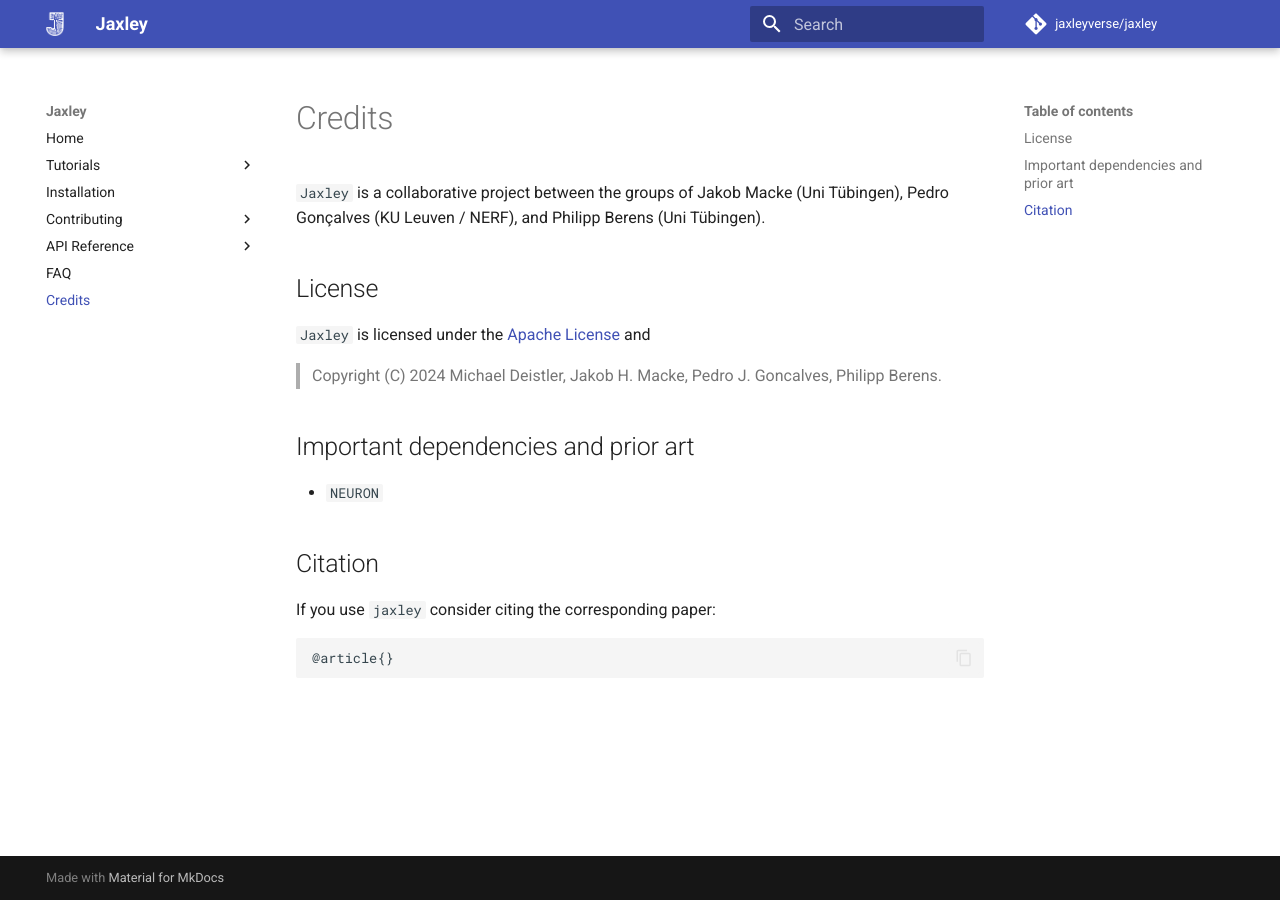
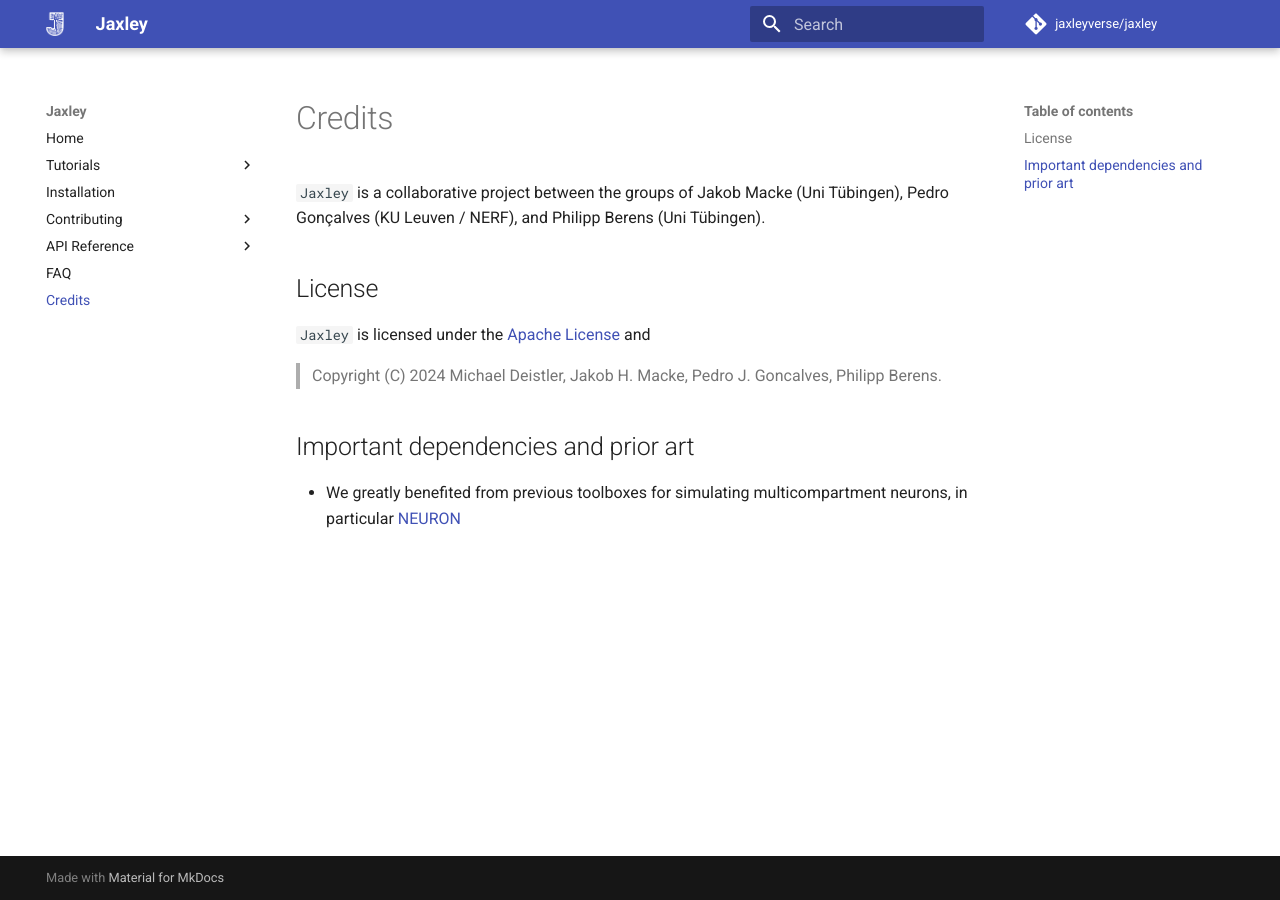
Before and after one commit to jaxleyverse/jaxley, an MkDocs documentation site: the page built from docs/docs/credits.md, in a window 1280 px wide. Built offline with MkDocs 1.6.1 and Material for MkDocs 9.7.7, drawn with Linux system fonts in a browser that asks for light colours; comment, search, counter and statistics services are not loaded.

Commit message:
update CREDITS

````diff
--- a/docs/docs/credits.md
+++ b/docs/docs/credits.md
@@ -11,11 +11,4 @@
 
 ## Important dependencies and prior art
 
-* `NEURON`
-
-
-## Citation
-If you use `jaxley` consider citing the corresponding paper:
-```
-@article{}
-```
+* We greatly benefited from previous toolboxes for simulating multicompartment neurons, in particular [NEURON](https://github.com/neuronsimulator/nrn)
````
